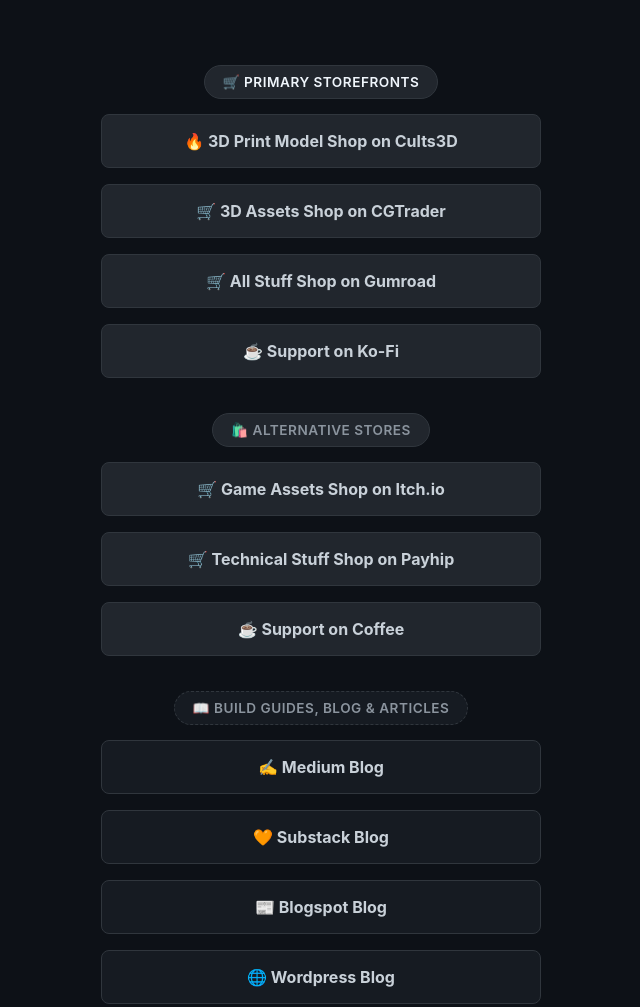
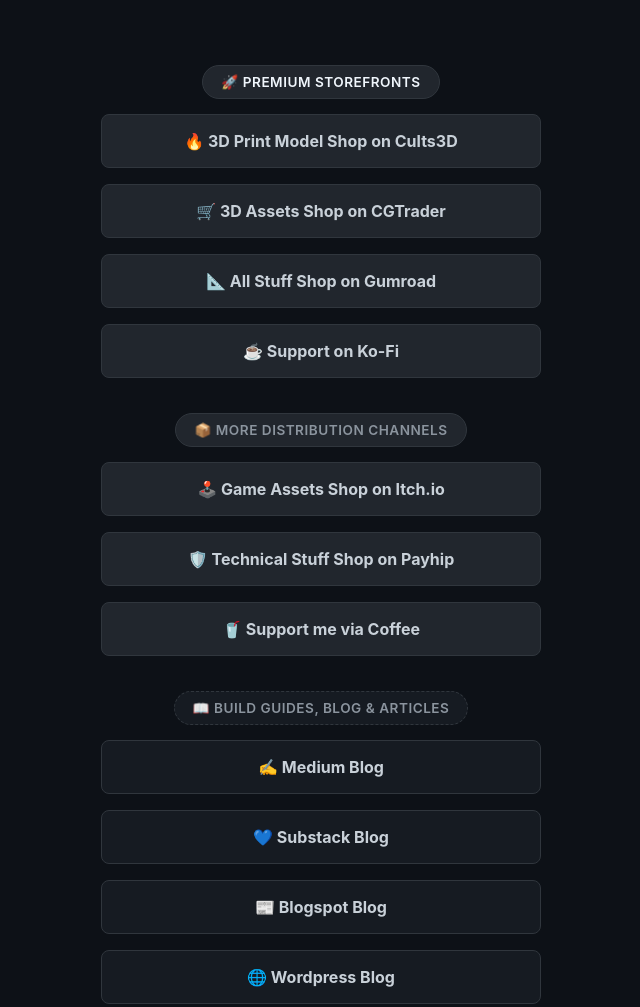
Before and after one commit to okb1creativedesignbureau-spec/MyLinks, a plain HTML site: page index.html in a window 1280 px wide. Shown: the top 1007 px of the page, without its empty margins (319-959 px from the left). Drawn offline with Linux system fonts and the light colour scheme.

Commit message:
Update index.html

```diff
--- a/index.html
+++ b/index.html
@@ -74,28 +74,28 @@
     <!-- ─── SECTION 1: PRIMARY STORES ─── -->
     <div style="margin: 25px 0 15px 0;">
       <span style="display: inline-block; padding: 8px 18px; background: #21262d; border: 1px solid #30363d; border-radius: 20px; font-size: 0.85rem; font-weight: 600; color: #f0f6fc; letter-spacing: 0.5px;">
-        🛒 PRIMARY STOREFRONTS
+        🚀 PREMIUM STOREFRONTS
       </span>
     </div>
 
     <div class="button-container">
       <a href="https://cults3d.com/@okb1creativedesignbureau" target="_blank" class="btn">🔥 3D Print Model Shop on Cults3D</a>
       <a href="https://www.cgtrader.com/designers/okb1creativedesignbureau" target="_blank" class="btn">🛒 3D Assets Shop on CGTrader</a>
-      <a href="https://creativedesigns840.gumroad.com/" target="_blank" class="btn">🛒 All Stuff Shop on Gumroad</a>
+      <a href="https://creativedesigns840.gumroad.com/" target="_blank" class="btn">📐 All Stuff Shop on Gumroad</a>
       <a href="https://ko-fi.com/okb1creativedesignbureau" target="_blank" class="btn">☕ Support on Ko-Fi</a>
     </div>
 
     <!-- ─── SECTION 2: SECONDARY STORES ─── -->
     <div style="margin: 35px 0 15px 0;">
       <span style="display: inline-block; padding: 8px 18px; background: #21262d; border: 1px solid #30363d; border-radius: 20px; font-size: 0.85rem; font-weight: 600; color: #8b949e; letter-spacing: 0.5px;">
-        🛍️ ALTERNATIVE STORES
+        📦 MORE DISTRIBUTION CHANNELS
       </span>
     </div>
 
     <div class="button-container">
-      <a href="https://okb1creativedesignbureau.itch.io/" target="_blank" class="btn">🛒 Game Assets Shop on Itch.io</a>
-      <a href="https://payhip.com/OKB1CreativeDesignBureau" target="_blank" class="btn">🛒 Technical Stuff Shop on Payhip</a>
-      <a href="https://creativedesigns840.gumroad.com/coffee" target="_blank" class="btn">☕ Support on Coffee</a>
+      <a href="https://okb1creativedesignbureau.itch.io/" target="_blank" class="btn">🕹️ Game Assets Shop on Itch.io</a>
+      <a href="https://payhip.com/OKB1CreativeDesignBureau" target="_blank" class="btn">🛡️ Technical Stuff Shop on Payhip</a>
+      <a href="https://creativedesigns840.gumroad.com/coffee" target="_blank" class="btn">🥤 Support me via Coffee</a>
     </div>
 
     <!-- ─── SECTION 3: ARTICLES & READING ─── -->
@@ -107,7 +107,7 @@
 
     <div class="button-container">
       <a href="https://medium.com/@back.sem5.prauas.2021" target="_blank" class="btn" style="background: #161b22;">✍️ Medium Blog</a>
-      <a href="https://substack.com/@skyservantpengabdilangit" target="_blank" class="btn" style="background: #161b22;">🧡 Substack Blog</a>
+      <a href="https://substack.com/@skyservantpengabdilangit" target="_blank" class="btn" style="background: #161b22;">💙 Substack Blog</a>
       <a href="https://servant-of-the-skies.blogspot.com/" target="_blank" class="btn" style="background: #161b22;">📰 Blogspot Blog</a>
       <a href="https://servantoftheskies.wordpress.com/" target="_blank" class="btn" style="background: #161b22;">🌐 Wordpress Blog</a>
     </div>
```
